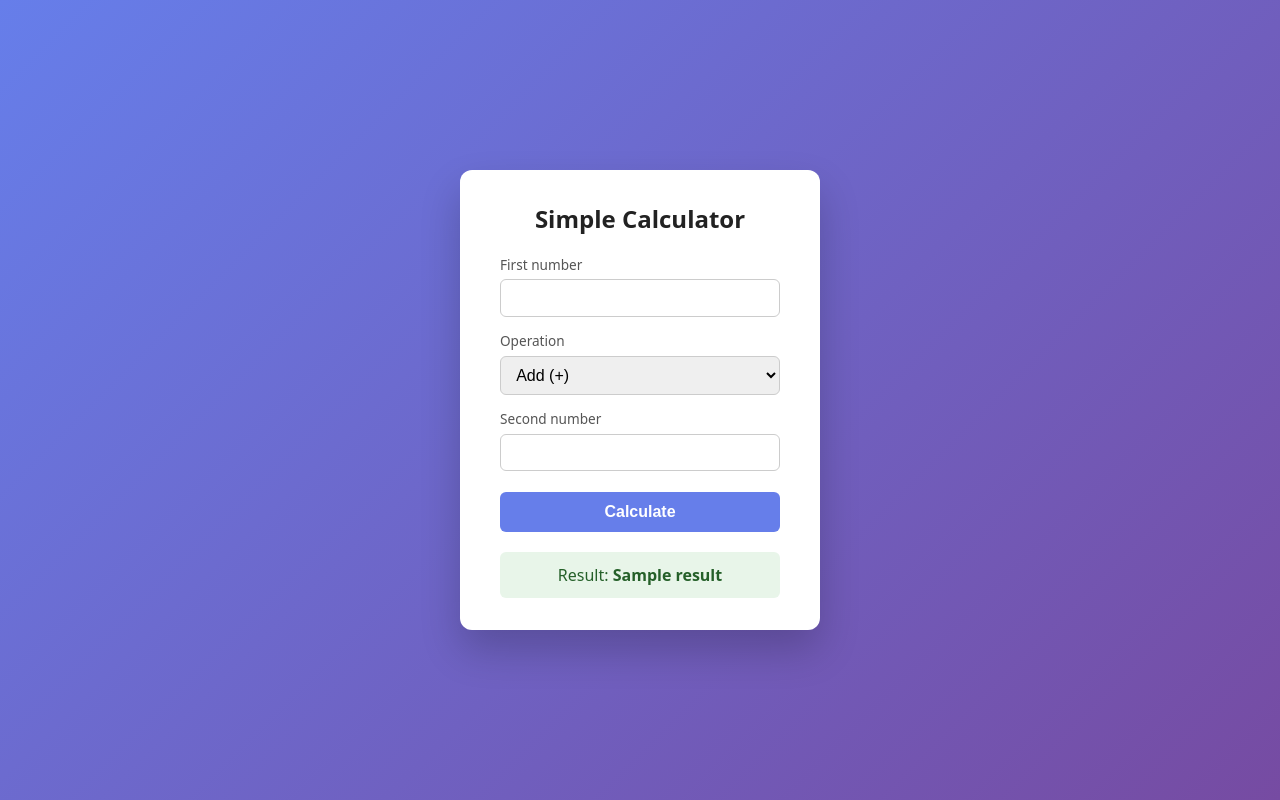
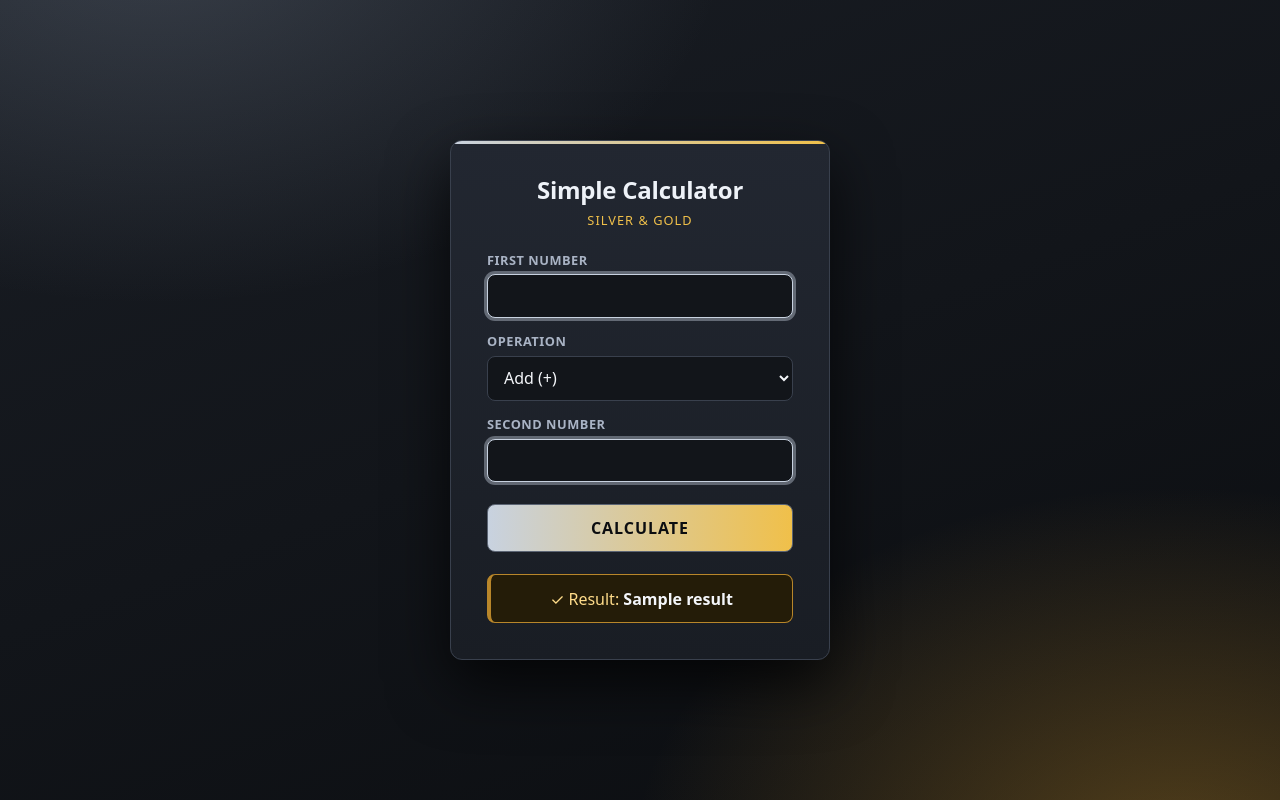
Before and after one commit to Knighthawk-Leo/AutoPR, a FastAPI app: template templates/index.html in a window 1280 px wide. Run offline with FastAPI, Linux system fonts and the light colour scheme; the template is opened without the code that fills it: most values are stand-ins (such as "Sample title", 1, 10 or a date in 2020).

Commit message:
chore: changes from ROS run f619251f-832f-445c-b4ef-2747ec764bcf

```diff
--- /dev/null
+++ b/requirements-dev.txt
@@ -0,0 +1,3 @@
+-r requirements.txt
+pytest
+httpx
--- a/static/style.css
+++ b/static/style.css
@@ -1,3 +1,46 @@
+/* ==========================================================================
+   Simple Calculator — "Silver & Gold" theme
+   A cool graphite canvas struck by two metals. Gold is the live metal: it
+   carries interaction and success. Silver is the cold metal: it carries
+   structure, attention and failure. Every step of the workflow —
+   input -> operation -> submit -> result / error — is silver or gold.
+   ========================================================================== */
+
+:root {
+    color-scheme: dark;
+
+    /* Canvas — cool graphite, never true black, so silver reads as metal --- */
+    --bg-base: #0b0d10;
+    --bg-deep: #12151a;
+    --surface: #191d24;
+    --surface-raised: #222731;
+    --border: #39404d;
+    --border-strong: #5b6473;
+
+    /* Type ---------------------------------------------------------------- */
+    --text: #f4f6fa;
+    --text-muted: #a9b3c4;
+
+    /* Silver ramp — the cold metal: structure + failure -------------------- */
+    --silver: #c8d2e0;
+    --silver-strong: #8d9aad;
+    --silver-bright: #eef2f8;
+    --silver-wash: #171c25;
+
+    /* Gold ramp — the live metal: interaction + success -------------------- */
+    --gold: #f0c04a;
+    --gold-strong: #b8862a;
+    --gold-bright: #ffdc8a;
+    --gold-wash: #241c08;
+
+    /* Effects -------------------------------------------------------------- */
+    --ring-gold: 0 0 0 3px rgba(240, 192, 74, 0.4);
+    --ring-silver: 0 0 0 3px rgba(200, 210, 224, 0.4);
+    --shadow-card: 0 24px 60px rgba(0, 0, 0, 0.72);
+    --radius: 12px;
+    --speed: 0.18s;
+}
+
 * {
     box-sizing: border-box;
 }
@@ -5,28 +48,63 @@
 body {
     margin: 0;
     min-height: 100vh;
+    padding: 2rem 1rem;
     display: flex;
     align-items: center;
     justify-content: center;
     font-family: system-ui, -apple-system, "Segoe UI", Roboto, sans-serif;
-    background: linear-gradient(135deg, #667eea, #764ba2);
-    color: #222;
+    color: var(--text);
+    background-color: var(--bg-base);
+    /* Silver sheen top-left, gold sheen bottom-right, over cool graphite. */
+    background-image:
+        radial-gradient(60rem 40rem at 12% -10%, rgba(141, 154, 173, 0.28), transparent 60%),
+        radial-gradient(55rem 38rem at 92% 108%, rgba(184, 134, 42, 0.42), transparent 62%),
+        linear-gradient(160deg, var(--surface), var(--bg-base));
+    background-attachment: fixed;
 }
 
+/* Card ------------------------------------------------------------------- */
+
 .calculator {
-    background: #fff;
-    padding: 2rem 2.5rem;
-    border-radius: 12px;
-    box-shadow: 0 20px 40px rgba(0, 0, 0, 0.2);
+    position: relative;
+    overflow: hidden;
     width: 100%;
-    max-width: 360px;
+    max-width: 380px;
+    padding: 2rem 2.25rem 2.25rem;
+    background: linear-gradient(180deg, var(--surface-raised), var(--surface));
+    border: 1px solid var(--border);
+    border-radius: var(--radius);
+    box-shadow: var(--shadow-card);
+}
+
+/* Signature silver-to-gold rule across the top of the card. */
+.calculator::before {
+    content: "";
+    position: absolute;
+    inset: 0 0 auto 0;
+    height: 3px;
+    background: linear-gradient(90deg, var(--silver), var(--gold));
 }
 
 h1 {
-    margin: 0 0 1.25rem;
+    margin: 0 0 0.35rem;
     font-size: 1.5rem;
+    font-weight: 700;
+    letter-spacing: -0.01em;
     text-align: center;
+    color: var(--silver-bright);
 }
+
+.subtitle {
+    margin: 0 0 1.35rem;
+    text-align: center;
+    font-size: 0.8rem;
+    letter-spacing: 0.08em;
+    text-transform: uppercase;
+    color: var(--gold);
+}
+
+/* Form ------------------------------------------------------------------- */
 
 form {
     display: flex;
@@ -37,58 +115,149 @@ form {
 label {
     display: flex;
     flex-direction: column;
-    font-size: 0.85rem;
-    color: #555;
     gap: 0.35rem;
+    font-size: 0.8rem;
+    font-weight: 600;
+    letter-spacing: 0.04em;
+    text-transform: uppercase;
+    color: var(--text-muted);
 }
 
 input,
 select {
-    padding: 0.55rem 0.7rem;
-    border: 1px solid #ccc;
-    border-radius: 6px;
+    width: 100%;
+    padding: 0.6rem 0.75rem;
     font-size: 1rem;
+    font-family: inherit;
+    color: var(--text);
+    background-color: var(--bg-deep);
+    border: 1px solid var(--border);
+    border-radius: 8px;
     outline: none;
-    transition: border-color 0.15s;
+    transition: border-color var(--speed) ease, box-shadow var(--speed) ease,
+        background-color var(--speed) ease;
 }
 
+input::placeholder {
+    color: var(--text-muted);
+    opacity: 0.7;
+}
+
+input:hover,
+select:hover {
+    border-color: var(--border-strong);
+}
+
+/* Focus is the live metal — warm gold against the cool canvas. */
+input:focus-visible,
+select:focus-visible,
 input:focus,
 select:focus {
-    border-color: #667eea;
+    border-color: var(--gold);
+    box-shadow: var(--ring-gold);
+    background-color: var(--gold-wash);
 }
 
+/* Invalid entries go cold: bright silver, clearly not the gold focus ring. */
+input:invalid:not(:placeholder-shown) {
+    border-color: var(--silver);
+    box-shadow: var(--ring-silver);
+}
+
+select option {
+    color: var(--text);
+    background-color: var(--surface);
+}
+
+/* Action ----------------------------------------------------------------- */
+
 button {
-    margin-top: 0.4rem;
-    padding: 0.7rem;
-    border: none;
-    border-radius: 6px;
-    background: #667eea;
-    color: #fff;
+    margin-top: 0.5rem;
+    padding: 0.75rem 1rem;
     font-size: 1rem;
-    font-weight: 600;
+    font-family: inherit;
+    font-weight: 700;
+    letter-spacing: 0.06em;
+    text-transform: uppercase;
+    /* Graphite type on the silver-to-gold bar — the theme's headline pairing.
+       White would fall to ~1.4:1 on gold; graphite holds 11:1 on both ends. */
+    color: var(--bg-base);
+    background-image: linear-gradient(90deg, var(--silver), var(--gold));
+    border: 1px solid var(--border-strong);
+    border-radius: 8px;
     cursor: pointer;
-    transition: background 0.15s;
+    transition: filter var(--speed) ease, transform var(--speed) ease,
+        box-shadow var(--speed) ease;
 }
 
 button:hover {
-    background: #5568c9;
+    filter: brightness(1.08);
+    box-shadow: 0 10px 24px rgba(240, 192, 74, 0.3);
 }
+
+button:focus-visible {
+    outline: none;
+    box-shadow: var(--ring-gold);
+}
+
+button:active {
+    transform: translateY(1px);
+    filter: brightness(0.94);
+}
+
+/* Outcome states ---------------------------------------------------------- */
 
 .result,
 .error {
-    margin-top: 1.25rem;
-    padding: 0.75rem 1rem;
-    border-radius: 6px;
+    margin-top: 1.35rem;
+    padding: 0.8rem 1rem;
+    border-radius: 8px;
+    border: 1px solid transparent;
+    border-left-width: 4px;
     text-align: center;
     font-size: 1rem;
 }
 
+/* Success is struck in gold. */
 .result {
-    background: #e8f5e9;
-    color: #256029;
+    color: var(--gold-bright);
+    background-color: var(--gold-wash);
+    border-color: var(--gold-strong);
 }
 
+.result strong {
+    color: var(--text);
+}
+
+/* Failure goes cold silver. The palette holds no red, so the banner leans on
+   a glyph and weight rather than hue alone to read as a failure. */
 .error {
-    background: #fdecea;
-    color: #b3261e;
+    color: var(--silver-bright);
+    background-color: var(--silver-wash);
+    border-color: var(--silver-strong);
+    font-weight: 600;
 }
+
+/* Non-colour cues: the two outcomes stay distinct in greyscale. */
+.result::before {
+    content: "\2713\00a0";
+}
+
+.error::before {
+    content: "\26a0\00a0";
+}
+
+/* Preferences ------------------------------------------------------------- */
+
+@media (prefers-reduced-motion: reduce) {
+    * {
+        transition: none !important;
+        animation: none !important;
+    }
+}
+
+@media (max-width: 420px) {
+    .calculator {
+        padding: 1.5rem 1.25rem 1.75rem;
+    }
+}
--- a/templates/index.html
+++ b/templates/index.html
@@ -2,12 +2,17 @@
 <html lang="en">
 <head>
     <meta charset="UTF-8" />
+    <meta name="viewport" content="width=device-width, initial-scale=1" />
+    <meta name="color-scheme" content="dark" />
+    <meta name="theme-color" content="#0b0d10" />
     <title>Simple Calculator</title>
     <link rel="stylesheet" href="/static/style.css" />
 </head>
 <body>
     <main class="calculator">
         <h1>Simple Calculator</h1>
+        <p class="subtitle">Silver &amp; Gold</p>
+
         <form method="post" action="/">
             <label>
                 First number
@@ -33,10 +38,10 @@
         </form>
 
         {% if result is not none %}
-            <div class="result">Result: <strong>{{ result }}</strong></div>
+            <div class="result" role="status">Result: <strong>{{ result }}</strong></div>
         {% endif %}
         {% if error %}
-            <div class="error">{{ error }}</div>
+            <div class="error" role="alert">{{ error }}</div>
         {% endif %}
     </main>
 </body>
```
Also changed, not shown: tests/conftest.py (added, +32 -0 lines), tests/test_theme.py (added, +395 -0 lines), tests/test_workflow.py (added, +73 -0 lines), README.md.
